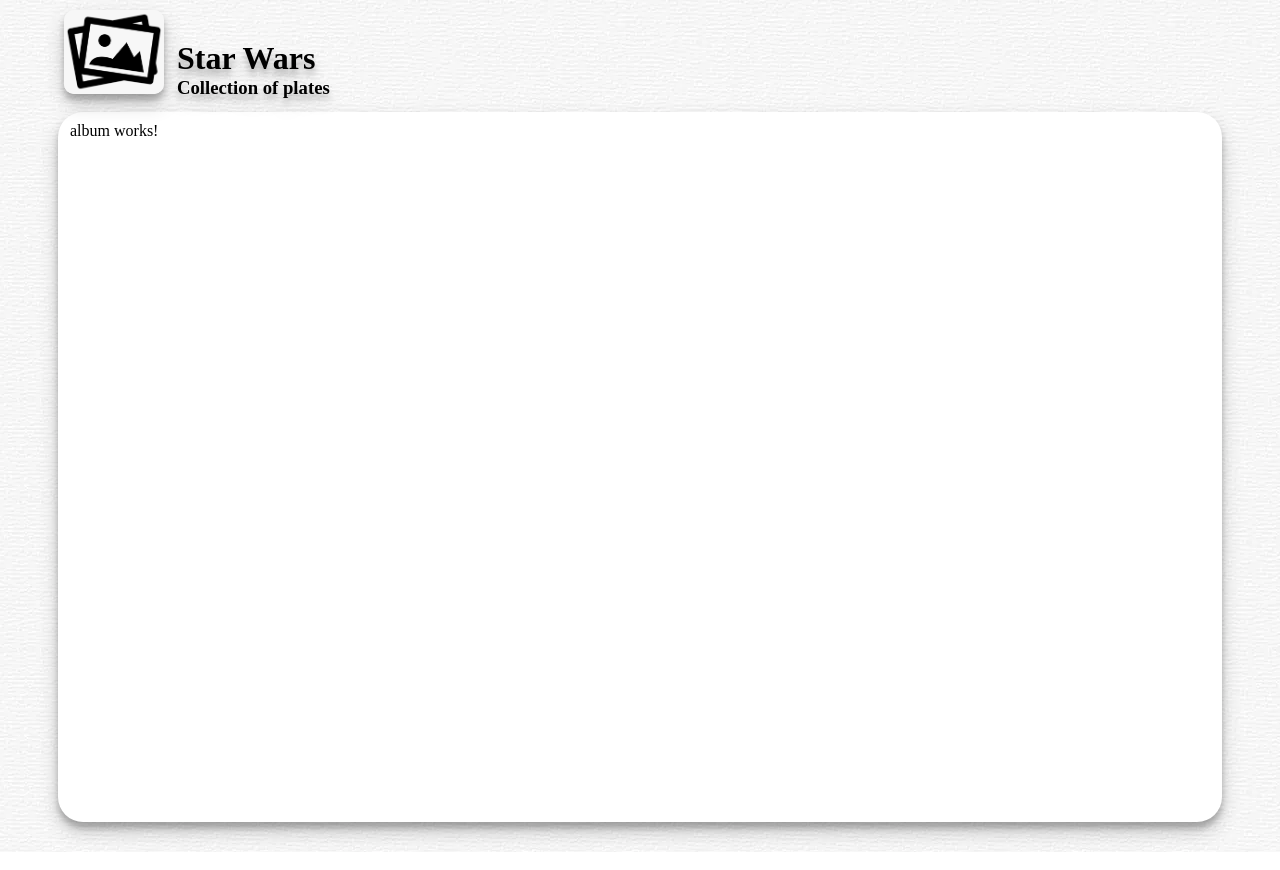
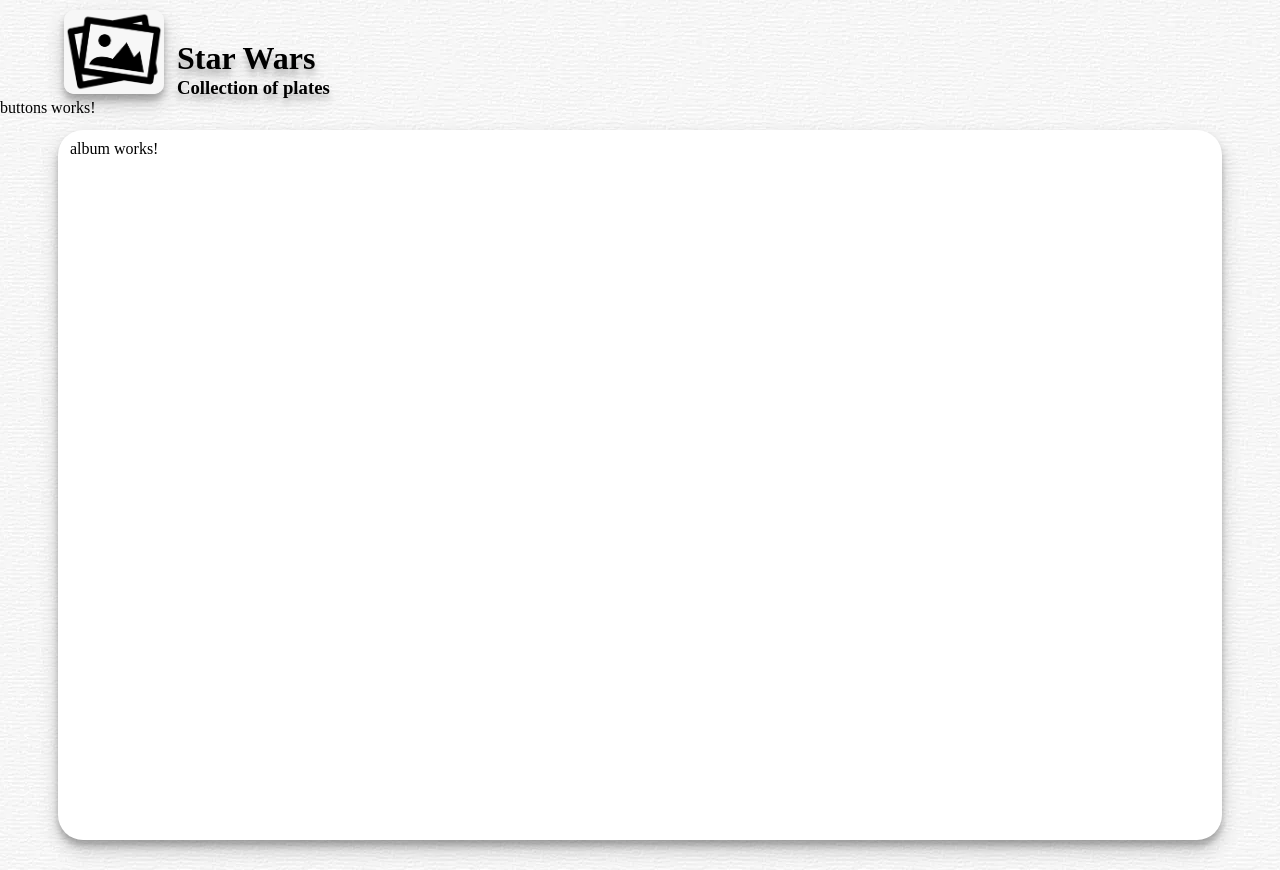
Before and after one commit to juanse-morales/star-wars, an Angular app: page / in a window 1280 px wide. Built offline with nearby package versions, Linux system fonts and the light colour scheme.

Commit message:
REFACTOR: Place ButtonComponent label into AppComponent

```diff
--- a/src/app/app.component.html
+++ b/src/app/app.component.html
@@ -1,3 +1,6 @@
 <logo></logo>
+<buttons></buttons>
 <album></album>
+
+
 <router-outlet></router-outlet>
```
